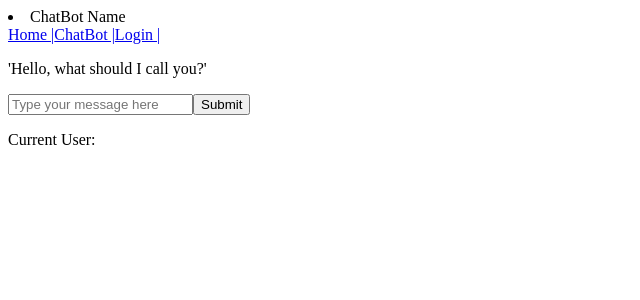
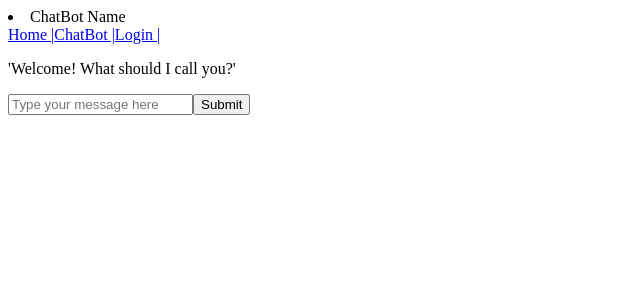
Before and after one commit to taypeoples/ChatTErbot, a Vue app in the folder vue/: page /chatBot in a window 1280 px wide. Shown: the top 300 px of the page, without its empty margins (0-640 px from the left). Built offline with nearby package versions, Linux system fonts and the light colour scheme.

Commit message:
comitting minor changes to greeting

```diff
--- a/vue/src/components/ChatBot.vue
+++ b/vue/src/components/ChatBot.vue
@@ -13,7 +13,7 @@
       />
       <button>Submit</button>
     </form>
-    <p>Current User: {{ this.$store.state.user.id }}</p>
+    <!-- <p>Current User: {{ this.$store.state.user.id }}</p> -->
   </div>
 </template>
 
--- a/vue/src/components/ChatGreeting.vue
+++ b/vue/src/components/ChatGreeting.vue
@@ -1,6 +1,6 @@
 <template>
   <div>
-    <p>'Hello, what should I call you?'</p>
+    <p>'Welcome! What should I call you?'</p>
     <form v-if="showForm === true" v-on:submit.prevent="submitNickname">
       <input
         id="chatEntry"
```
